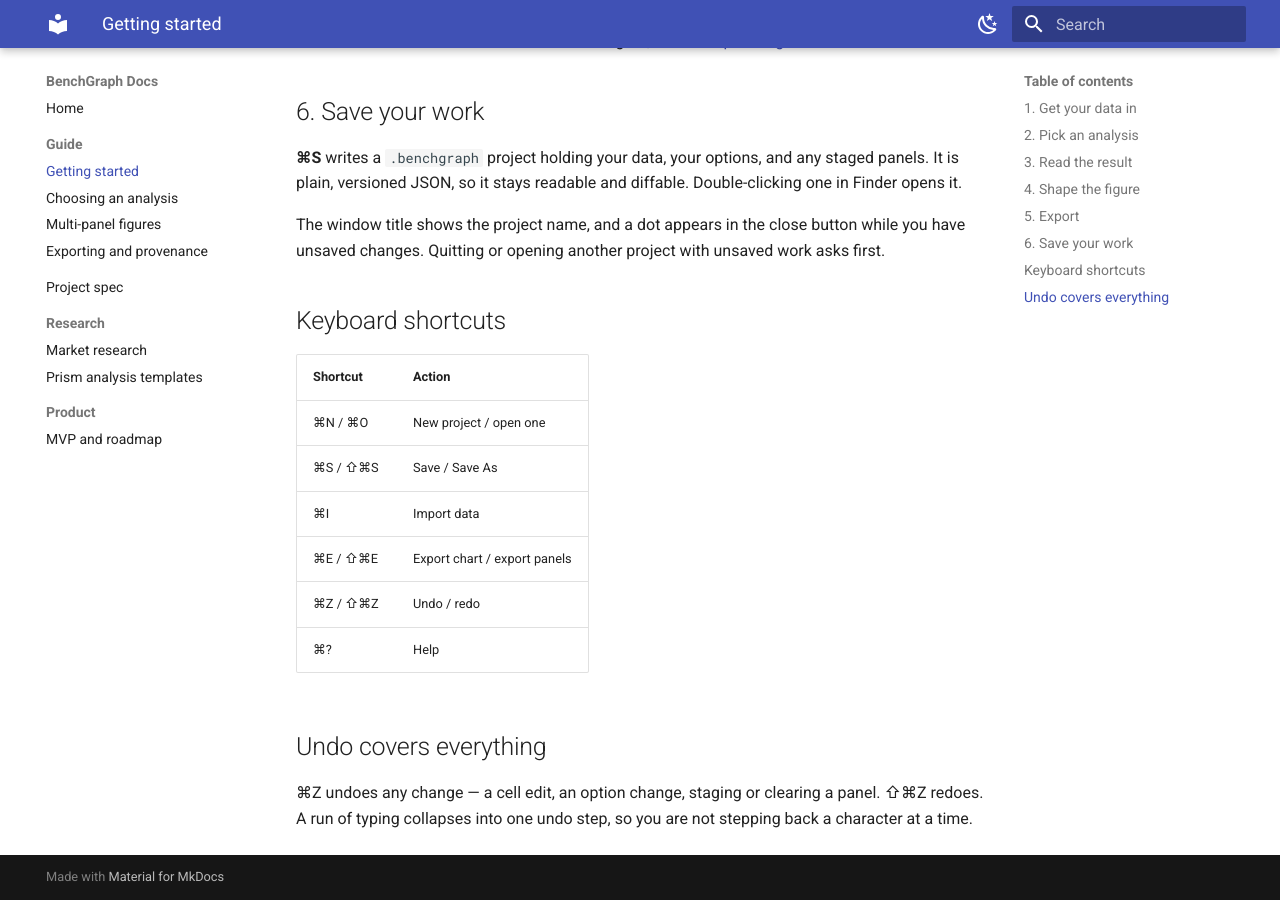
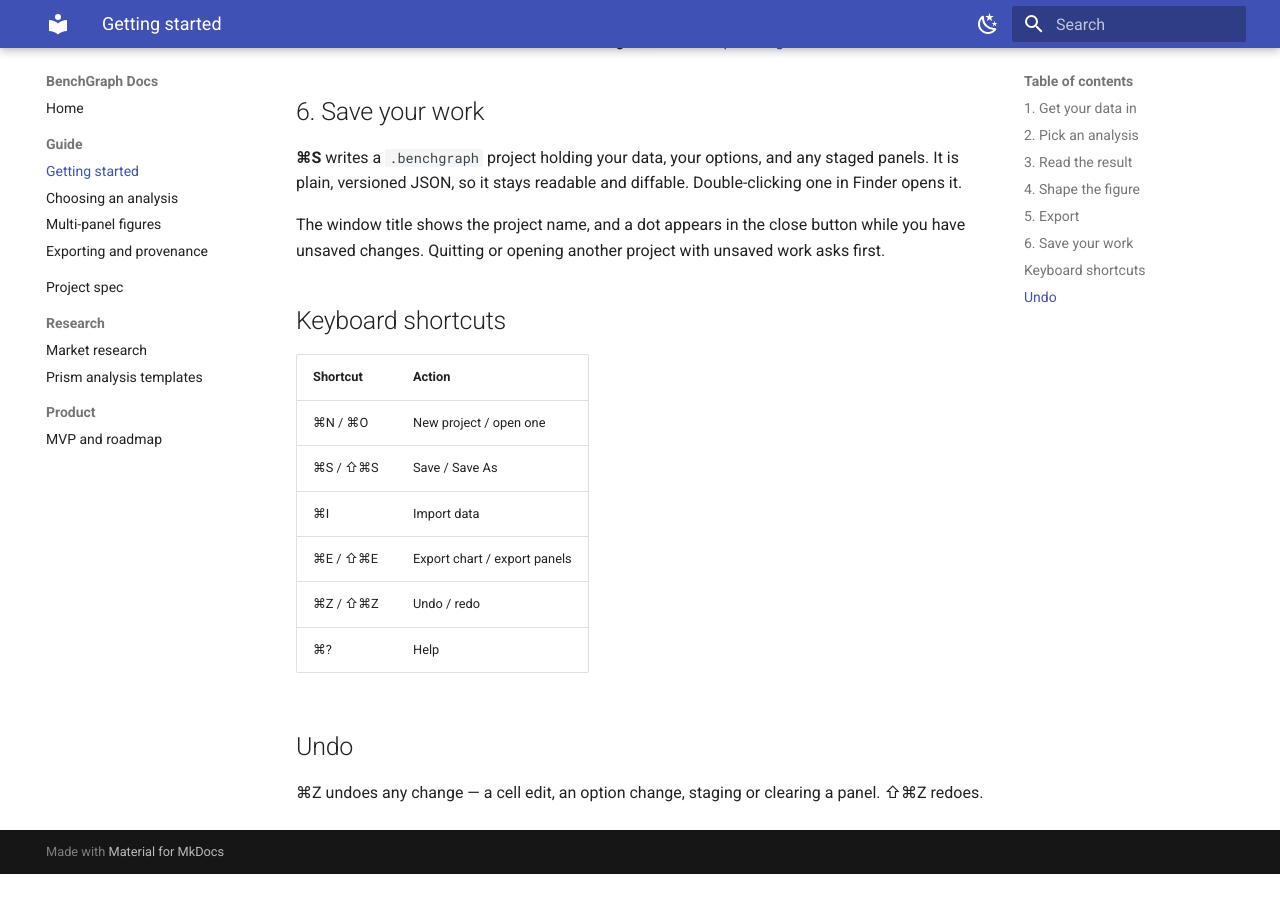
Before and after one commit to stacyshcherbakova/benchgraph, an MkDocs documentation site: the page built from docs/guide/getting-started.md, in a window 1280 px wide and 900 px high, scrolled down 1835 px. Built offline with MkDocs 1.6.1 and Material for MkDocs 9.7.7, drawn with Linux system fonts in a browser that asks for light colours; after the commit the page ends 2709 px from its top, so only the background shows below that.

Commit message:
Trim the undo section in the getting-started guide

```diff
--- a/docs/guide/getting-started.md
+++ b/docs/guide/getting-started.md
@@ -95,8 +95,7 @@ work asks first.
 | ⌘Z / ⇧⌘Z | Undo / redo |
 | ⌘? | Help |
 
-## Undo covers everything
+## Undo
 
 ⌘Z undoes any change — a cell edit, an option change, staging or clearing a
-panel. ⇧⌘Z redoes. A run of typing collapses into one undo step, so you are not
-stepping back a character at a time.
+panel. ⇧⌘Z redoes.
```
